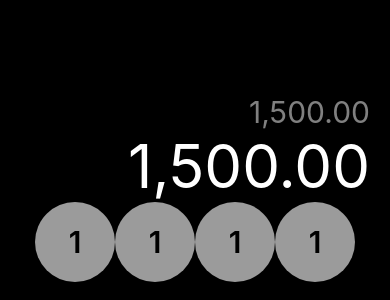
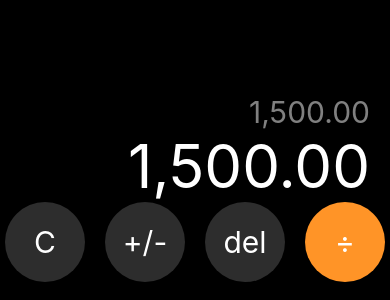
Before and after one commit to mcmmiguel/Calculadora-ReactNativeFH, a React Native app: screen / in a window 390 px wide. Shown: the part 544-844 px from the top of the page. Built offline with nearby package versions, Linux system fonts and the light colour scheme.

Commit message:
Feat. Button color implemented

```diff
--- /dev/null
+++ b/src/components/ButtonCalc.tsx
@@ -0,0 +1,32 @@
+import React from 'react';
+import { View, Text } from 'react-native';
+import { styles } from '../theme/appTheme';
+import { ButtonColors, ButtonProps } from '../interfaces/interfaces';
+
+const backgroundStyle: { [key in ButtonColors]: string } = {
+    yellow: '#FF9427',
+    lightGrey: '#9b9b9b',
+    darkGray: '#2D2D2D',
+};
+
+
+const ButtonCalc = ({ text, color = 'darkGray' }: ButtonProps) => {
+
+    const colorText = color === 'lightGrey' ? 'black' : 'white';
+
+    return (
+        <View style={{
+            ...styles.button,
+            backgroundColor: backgroundStyle[color],
+        }}>
+            <Text style={{
+                ...styles.buttonText,
+                color: colorText,
+            }}>
+                {text}
+            </Text>
+        </View>
+    );
+};
+
+export default ButtonCalc;
--- /dev/null
+++ b/src/interfaces/interfaces.tsx
@@ -0,0 +1,7 @@
+
+export interface ButtonProps {
+    text: string;
+    color?: ButtonColors;
+}
+
+export type ButtonColors = 'darkGray' | 'yellow' | 'lightGrey';
--- a/src/screens/CalculadoraScreen.tsx
+++ b/src/screens/CalculadoraScreen.tsx
@@ -1,6 +1,7 @@
 import { View, Text } from 'react-native';
 import React from 'react';
 import { styles } from '../theme/appTheme';
+import ButtonCalc from '../components/ButtonCalc';
 
 const CalculadoraScreen = () => {
     return (
@@ -12,18 +13,10 @@ const CalculadoraScreen = () => {
             <View style={styles.row}>
 
                 {/* Boton */}
-                <View style={styles.button}>
-                    <Text style={styles.buttonText}>1</Text>
-                </View>
-                <View style={styles.button}>
-                    <Text style={styles.buttonText}>1</Text>
-                </View>
-                <View style={styles.button}>
-                    <Text style={styles.buttonText}>1</Text>
-                </View>
-                <View style={styles.button}>
-                    <Text style={styles.buttonText}>1</Text>
-                </View>
+                <ButtonCalc text="C" />
+                <ButtonCalc text="+/-" />
+                <ButtonCalc text="del" />
+                <ButtonCalc text="÷" color="yellow" />
             </View>
 
 
--- a/src/theme/appTheme.tsx
+++ b/src/theme/appTheme.tsx
@@ -29,7 +29,7 @@ export const styles = StyleSheet.create({
     button: {
         width: 80,
         height: 80,
-        backgroundColor: '#9b9b9b',
+        marginHorizontal: 10,
         borderRadius: 100,
         justifyContent: 'center',
     },
@@ -37,7 +37,6 @@ export const styles = StyleSheet.create({
         textAlign: 'center',
         padding: 10,
         fontSize: 30,
-        color: 'black',
-        fontWeight: '600',
+        color: 'white',
     },
 });
```
